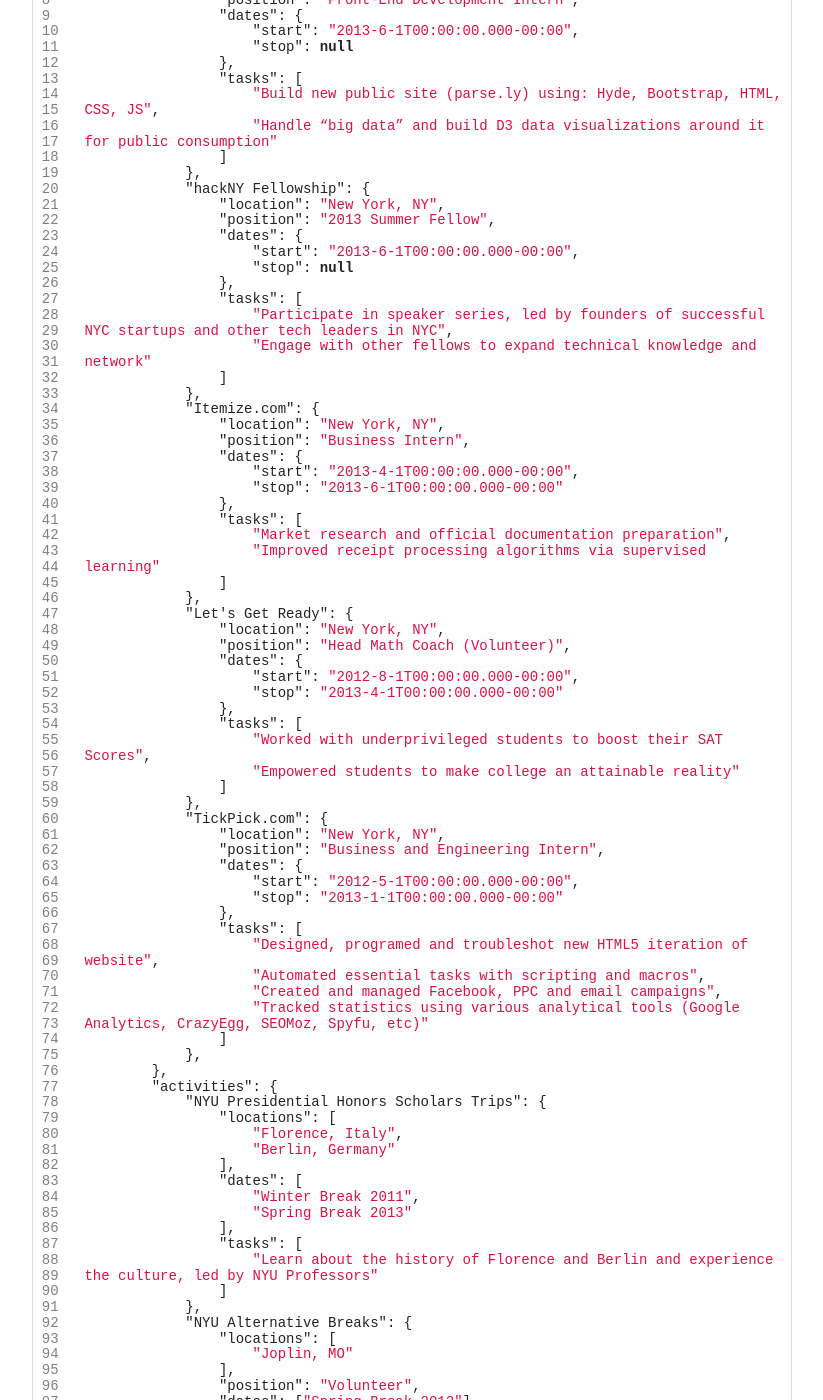
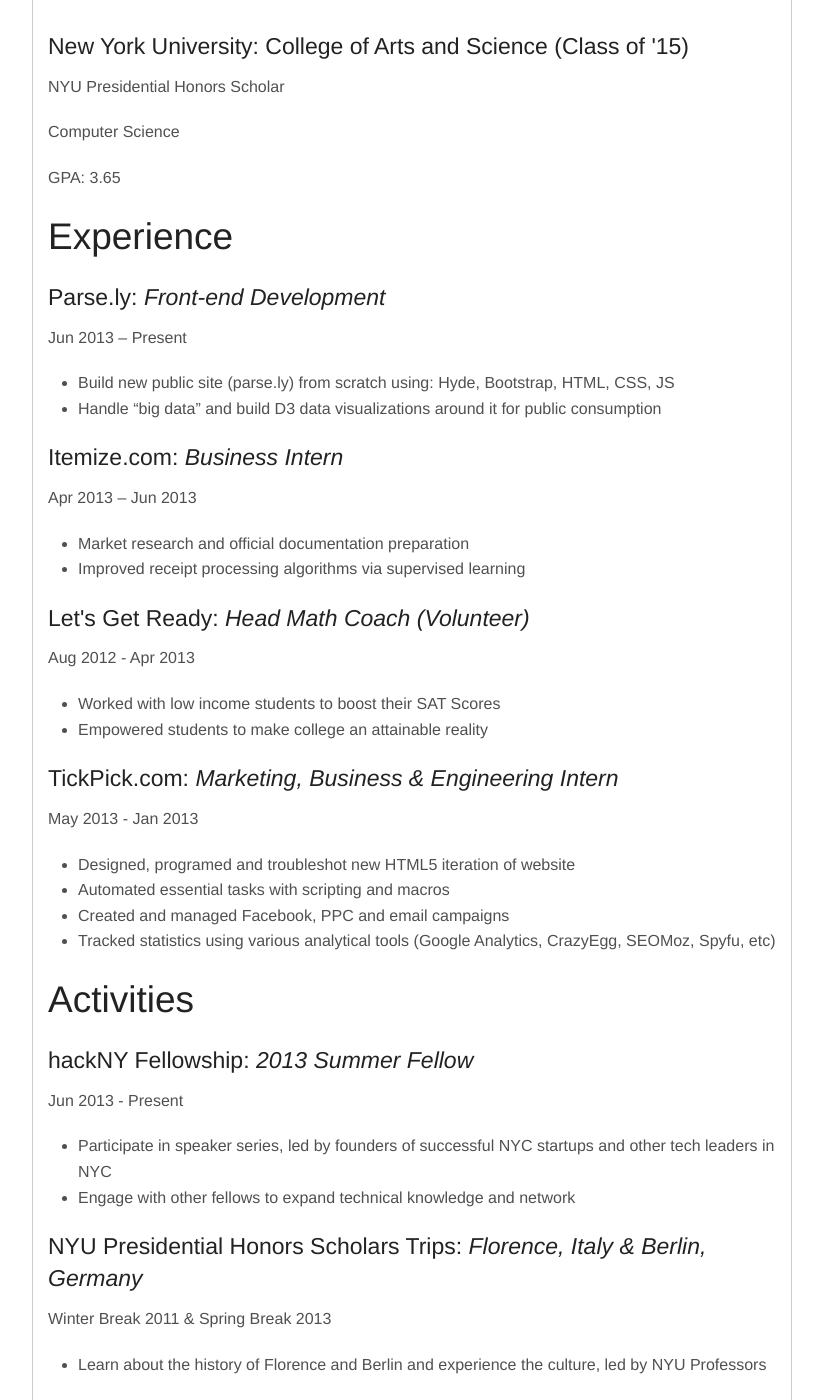
Before and after one commit to joshclick/joshclick.github.io, a Jekyll site: the page built from resume.html, in a window 1280 px wide and 1400 px high, scrolled down 280 px. Shown: the whole window, without its empty margins (228-1051 px from the left). Built offline with Jekyll 4.4.1, drawn with Linux system fonts in a browser that asks for light colours; some of the changed text lies outside the part shown.

Commit message:
fancier resume page

```diff
--- a/resume.html
+++ b/resume.html
@@ -1,9 +1,93 @@
 ---
 layout: default
 title: Resume
+experience:
+  - name: "Parse.ly"
+    location: "New York, NY"
+    position: "Front-End Development Intern"
+    dates:
+    - ["Jun 2013", "Present"]
+    tasks:
+    - [
+        "Build new public site (parse.ly) using: Hyde, Bootstrap, HTML, CSS, JS",
+        "Handle “big data” and build D3 data visualizations around it for public consumption"
+      ]
+
 ---
-<!-- have button to switch from coder view to normal view-->
-<div class="row" id="syntax-highlight">
+<div class="row">
+    <div class="small-12 columns">
+      <h1>My Resume</h1>
+    </div>
+    <div class="small-12 columns section-container auto" data-section="" data-section-resized="true">
+        <section class="row section active">
+          <p class="title"><a href="#panel1">For My Mom</a></p>
+          <div class="small-12 columns content" data-slug="panel1">
+            <div class="">
+              <h2>Education</h2>
+              <h4>New York University: College of Arts and Science (Class of '15)</h4>
+              <p>NYU Presidential Honors Scholar</p>
+              <p>Computer Science</p>
+              <p>GPA: 3.65</p>
+
+              <h2>Experience</h2>
+
+              <h4>Parse.ly: <em>Front-end Development</em></h4>
+              <p>Jun 2013 – Present</p>
+              <ul>
+                <li>Build new public site (parse.ly) from scratch using: Hyde, Bootstrap, HTML, CSS, JS</li>
+                <li>Handle “big data” and build D3 data visualizations around it for public consumption</li>
+              </ul>
+
+              <h4>Itemize.com: <em>Business Intern</em></h4>
+              <p>Apr 2013 – Jun 2013</p>
+              <ul>
+                <li>Market research and official documentation preparation</li>
+                <li>Improved receipt processing algorithms via supervised learning</li>
+              </ul>
+
+              <h4>Let's Get Ready: <em>Head Math Coach (Volunteer)</em></h4>
+              <p>Aug 2012 - Apr 2013</p>
+              <ul>
+                <li>Worked with low income students to boost their SAT Scores</li>
+                <li>Empowered students to make college an attainable reality</li>
+              </ul>
+
+              <h4>TickPick.com: <em>Marketing, Business &amp; Engineering Intern</em></h4>
+              <p>May 2013 - Jan 2013</p>
+              <ul>
+                <li>Designed, programed and troubleshot new HTML5 iteration of website</li>
+                <li>Automated essential tasks with scripting and macros</li>
+                <li>Created and managed Facebook, PPC and email campaigns</li>
+                <li>Tracked statistics using various analytical tools (Google Analytics, CrazyEgg, SEOMoz, Spyfu, etc)</li>
+              </ul>
+
+              <h2>Activities</h2>
+
+              <h4>hackNY Fellowship: <em>2013 Summer Fellow</em></h4>
+              <p>Jun 2013 - Present</p>
+              <ul>
+                <li>Participate in speaker series, led by founders of successful NYC startups and other tech leaders in NYC</li>
+                <li>Engage with other fellows to expand technical knowledge and network</li>
+              </ul>
+
+              <h4>NYU Presidential Honors Scholars Trips: <em>Florence, Italy &amp; Berlin, Germany</em></h4>
+              <p>Winter Break 2011 &amp; Spring Break 2013</p>
+              <ul>
+                <li>Learn about the history of Florence and Berlin and experience the culture, led by NYU Professors</li>
+              </ul>
+
+              <h4>NYU Alternative Breaks: <em>Volunteer @ Joplin, MO</em></h4>
+              <ul>
+                <li>Aid locals in rebuilding their town after a tornado wiped it clean</li>
+                <li>Looked at poverty and disaster in America, first hand</li>
+              </ul>
+            </div>
+          </div>
+        </section>
+        <section class="row section">
+          <p class="title"><a href="#panel2">For Coders</a></p>
+          <div class="small-12 columns content" data-slug="panel2" style="left:0;">
+            <div class="">
 {% highlight json linenos %}
 {
     "_comment" : "resume.json",
@@ -107,3 +191,6 @@
 }
 {% endhighlight %}
             </div>
+          </div>
+        </section>
+ </div>
```
Lines whose indentation alone changed are shown as unchanged.
